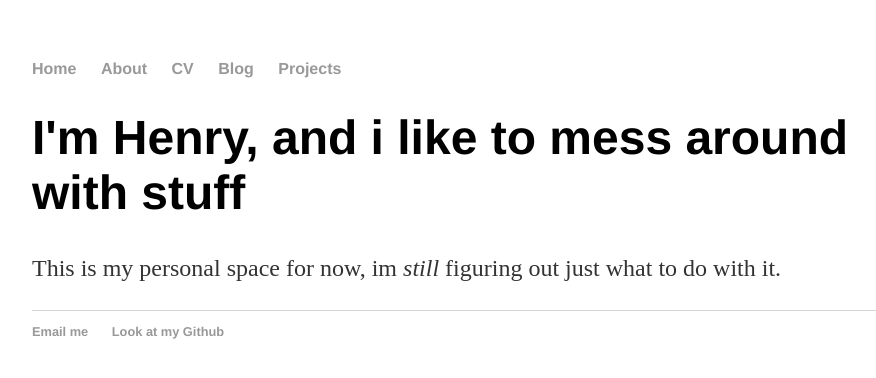
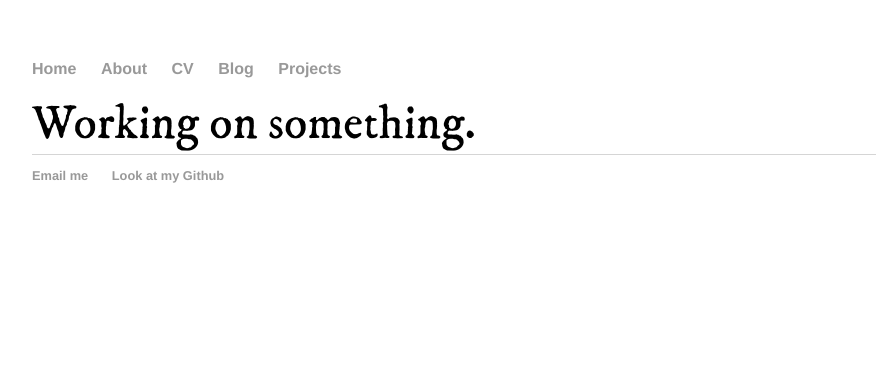
Before and after one commit to henrychmod/henrychmod.github.io, a Jekyll site: the page built from index.html, in a window 1280 px wide. Shown: the top 378 px of the page, without its empty margins (160-1036 px from the left). Built offline with Jekyll 4.4.1, drawn with Linux system fonts in a browser that asks for light colours.

Commit message:
changed some fonts and some wording

```diff
--- a/_layouts/default.html
+++ b/_layouts/default.html
@@ -1,28 +1,38 @@
 <!DOCTYPE html>
 <html>
+
 	<head>
+
 		<!-- link to main stylesheet -->
 		<link rel="stylesheet" type="text/css" href="/css/main.css">
+		<link href="https://fonts.googleapis.com/css?family=IM+Fell+DW+Pica" rel="stylesheet">
 		<title>{{ page.title }}</title>
+
 	</head>
+
 	<body>
+
 		<nav>
     		<ul>
         		<li><a href="/">Home</a></li>
 	        	<li><a href="/about">About</a></li>
         		<li><a href="/cv">CV</a></li>
         		<li><a href="/blog">Blog</a></li>
-			<li><a href="/projects">Projects</a></li>
+        		<li><a href="/projects">Projects</a></li>
     		</ul>
 		</nav>
+
 		<div class="container">
     		{{ content }}
 		</div><!-- /.container -->
+
 		<footer>
     		<ul>
         		<li><a href="mailto:henryclarkehanson@gmail.com">Email me</a></li>
         		<li><a href="https://github.com/henrychmod">Look at my Github</a></li>
 			</ul>
 		</footer>
+
 	</body>
+
 </html>
--- a/blog/index.html
+++ b/blog/index.html
@@ -8,8 +8,8 @@ title: Henry's Blog
 
 	  {% for post in site.posts %}
 	    <li>
-        <span>{{ post.date | date_to_string }}</span> » <a href="{{ post.url }}" title="{{ post.title }}">{{ post.title }}</a>
-      </li>
+        	<span>{{ post.date | date_to_string }}</span> » <a href="{{ post.url }}" title="{{ post.title }}">{{ post.title }}</a>
+    	</li>
 	  {% endfor %}
 
 	</ul>
--- a/css/main.css
+++ b/css/main.css
@@ -1,6 +1,12 @@
 body {
     margin: 60px auto;
     width: 70%;
+}
+
+.Title
+{
+    font-size: 3em;
+    font-family: 'IM Fell DW Pica', serif;
 }
 
 nav ul, footer ul {
@@ -24,11 +30,6 @@ a:hover {
     color: #6b727c;
 }
 
-h1 {
-    font-size: 3em;
-    font-family:'Helvetica', 'Arial', 'Sans-Serif';
-}
-
 p {
     font-size: 1.5em;
     line-height: 1.4em;
--- a/index.html
+++ b/index.html
@@ -2,7 +2,6 @@
 layout: default
 title: Henry Clarke-Hanson
 ---
-<div class="blurb">
-	<h1>I'm Henry, and i like to mess around with stuff</h1>
-	<p>This is my personal space for now, im <em> still </em> figuring out just what to do with it.</p>
-</div><!-- /.blurb -->
+<div class="Title">
+	Working on something.
+</div>
```
